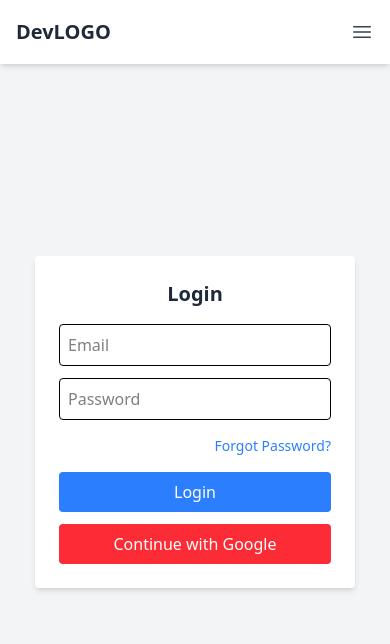
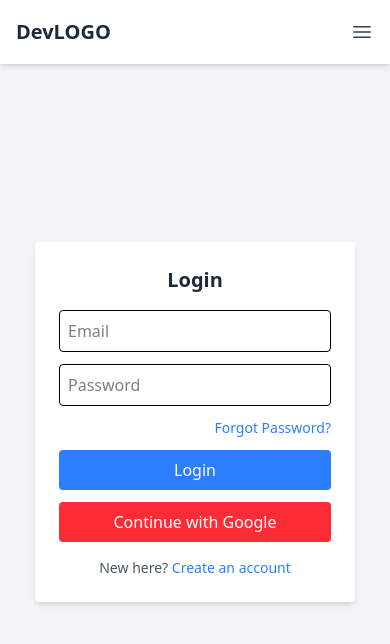
Before and after one commit to Anupam2027/Blog_website, a React (Vite) app: page /login in a window 390 px wide. Shown: the top 644 px of the page. Built offline with nearby package versions, Linux system fonts and the light colour scheme; no server answers.

Commit message:
hamburger changes

```diff
--- a/src/components/Navbar.jsx
+++ b/src/components/Navbar.jsx
@@ -1,4 +1,4 @@
-import React, { useState } from "react";
+import React, { useState, useRef, useEffect } from "react";
 import { Link } from "react-router-dom";
 import { useAuth } from "../context/AuthContext";
 import { ADMIN_EMAIL } from "../firebase/config";
@@ -8,6 +8,7 @@ import { motion, AnimatePresence } from "framer-motion";
 
 const Navbar = () => {
   const [menuOpen, setMenuOpen] = useState(false);
+  const menuRef = useRef(null);
   const { user, logout } = useAuth();
 
   const handleLogout = () => {
@@ -17,6 +18,17 @@ const Navbar = () => {
   };
 
   const toggleMenu = () => setMenuOpen(!menuOpen);
+
+  useEffect(() => {
+    const handleClickOutside = (event) => {
+      if (menuRef.current && !menuRef.current.contains(event.target)) {
+        setMenuOpen(false);
+      }
+    };
+
+    document.addEventListener("mousedown", handleClickOutside);
+    return () => document.removeEventListener("mousedown", handleClickOutside);
+  }, []);
 
   return (
     <nav className="bg-white dark:bg-gray-900 shadow-md fixed top-0 w-full z-50">
@@ -69,6 +81,7 @@ const Navbar = () => {
       <AnimatePresence>
         {menuOpen && (
           <motion.div
+            ref={menuRef}
             key="mobile-menu"
             initial={{ height: 0, opacity: 0 }}
             animate={{ height: "auto", opacity: 1 }}
--- a/src/pages/Login.jsx
+++ b/src/pages/Login.jsx
@@ -1,18 +1,16 @@
 import React, { useState } from "react";
 import { signInWithEmailAndPassword } from "firebase/auth";
 import { auth } from "../firebase/config";
-import { useNavigate } from "react-router-dom";
+import { useNavigate, Link } from "react-router-dom";
 import PageWrapper from "../components/PageWrapper";
 import { toast } from "react-hot-toast";
 import { useAuth } from "../context/AuthContext";
-import { sendPasswordResetEmail } from "firebase/auth";
-
 
 const Login = () => {
   const [email, setEmail] = useState("");
   const [password, setPassword] = useState("");
   const navigate = useNavigate();
-  const { loginWithGoogle } = useAuth();
+  const { user, loginWithGoogle, logout } = useAuth();
 
   const handleLogin = async (e) => {
     e.preventDefault();
@@ -24,43 +22,39 @@ const Login = () => {
       toast.error("Login Failed: " + err.message);
     }
   };
-  const handleForgotPassword = async () => {
-    if (!email) {
-      toast.error("Please enter your email first.");
-      return;
-    }
-
-    try {
-      await sendPasswordResetEmail(auth, email);
-      toast.success("Password reset email sent!");
-    } catch (error) {
-      toast.error("Error sending reset email: " + error.message);
-    }
-  };
-
 
   const handleGoogleLogin = async () => {
     try {
-      await loginWithGoogle(); // from context
+      await loginWithGoogle();
       toast.success("Logged in with Google!");
       navigate("/profile");
     } catch (err) {
       toast.error("Google login failed");
-      console.error("Google Login Error:", err); // Add this to see real error
+      console.error("Google Login Error:", err);
     }
   };
 
   return (
     <PageWrapper>
       <div className="flex justify-center items-center h-screen bg-gray-100 dark:bg-gray-900">
-        <form
-          onSubmit={handleLogin}
-          className="bg-white dark:bg-gray-800 p-6 rounded shadow-md w-80"
-        >
+        <form className="bg-white dark:bg-gray-800 p-6 rounded shadow-md w-80">
           <h2 className="text-xl font-bold mb-4 text-center text-gray-800 dark:text-white">
             Login
           </h2>
 
+          {user ? (
+            <div className="text-center text-gray-700 dark:text-white space-y-4">
+              <p className="text-md">You’re already signed in as</p>
+              <p className="font-semibold">{user.email}</p>
+              <button
+                onClick={logout}
+                className="bg-red-500 text-white px-4 py-2 rounded hover:bg-red-600"
+              >
+                Sign Out
+              </button>
+            </div>
+          ) : (
+            <>
               <input
                 type="email"
                 placeholder="Email"
@@ -73,21 +67,30 @@ const Login = () => {
               <input
                 type="password"
                 placeholder="Password"
-            className="w-full p-2 mb-4 border rounded dark:bg-gray-700 dark:text-white"
+                className="w-full p-2 mb-3 border rounded dark:bg-gray-700 dark:text-white"
                 value={password}
                 onChange={(e) => setPassword(e.target.value)}
                 required
               />
+
               <p
-  onClick={handleForgotPassword}
-  className="text-sm text-blue-500 hover:underline cursor-pointer text-right mb-4"
+                onClick={async () => {
+                  if (!email) return toast.error("Please enter your email first.");
+                  try {
+                    await sendPasswordResetEmail(auth, email);
+                    toast.success("Password reset email sent!");
+                  } catch (error) {
+                    toast.error("Error sending reset email: " + error.message);
+                  }
+                }}
+                className="text-sm text-blue-500 hover:underline cursor-pointer text-right mb-3"
               >
                 Forgot Password?
               </p>
 
-
               <button
                 type="submit"
+                onClick={handleLogin}
                 className="w-full bg-blue-500 text-white py-2 rounded hover:bg-blue-600"
               >
                 Login
@@ -100,6 +103,15 @@ const Login = () => {
               >
                 Continue with Google
               </button>
+
+              <p className="mt-4 text-sm text-center text-gray-600 dark:text-gray-300">
+                New here?{' '}
+                <Link to="/signup" className="text-blue-500 hover:underline">
+                  Create an account
+                </Link>
+              </p>
+            </>
+          )}
         </form>
       </div>
     </PageWrapper>
```
Lines whose indentation alone changed are shown as unchanged.
